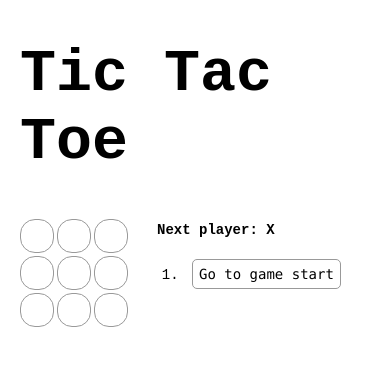
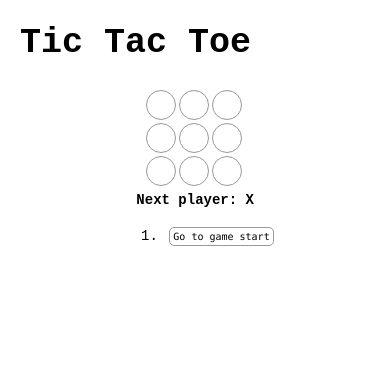
Before and after one commit to dragoncorf/TicTac, a Next.js app: page /jugar in a window 390 px wide. Shown: the top 366 px of the page. Built offline with nearby package versions, Linux system fonts and the light colour scheme.

Commit message:
add responsiveness

```diff
--- a/styles/global.css
+++ b/styles/global.css
@@ -1,6 +1,9 @@
 body {
   font: 30px "Courier New", Courier, monospace;
   margin: 20px;
+}
+h1{
+  justify-content: center;
 }
 a {
   font: 30px "Times New Roman", Times, serif;
@@ -70,8 +73,56 @@ ul {
 .status {
   font-weight: bold;
 }
-.padre{
+.padre {
   max-width: 500px;
   margin-left: auto;
   margin-right: auto;
 }
+
+@media screen and (max-width: 551px) {
+  h1{
+    font-size: 40px;
+  }
+  .buttonMove {
+    font: 12px "Lucida Console", Monaco, monospace;
+    padding: 6px;
+    margin-left: 5px;
+  }
+  .square {
+    float: left;
+    font-size: 24px;
+    line-height: 24px;
+    height: 34px;
+    margin-right: 3px;
+    margin-top: 3px;
+    border-radius: 15px;
+    padding: 0;
+    width: 34px;
+  }
+}
+@media screen and (max-width: 401px) {
+  h1{
+    font-size: 35px;
+  }
+  .buttonMove {
+    font: 10px "Lucida Console", Monaco, monospace;
+    padding: 3px;
+    margin-left: 3px;
+    margin-top: 5px;
+  }
+  .square {
+    float: left;
+    font-size: 16px;
+    line-height: 16px;
+    height: 30px;
+    margin-right: 3px;
+    margin-top: 3px;
+    border-radius: 15px;
+    padding: 0;
+    width: 30px;
+  }
+  .game {
+    flex-direction: column;
+    align-items: center;
+  }
+}
```
